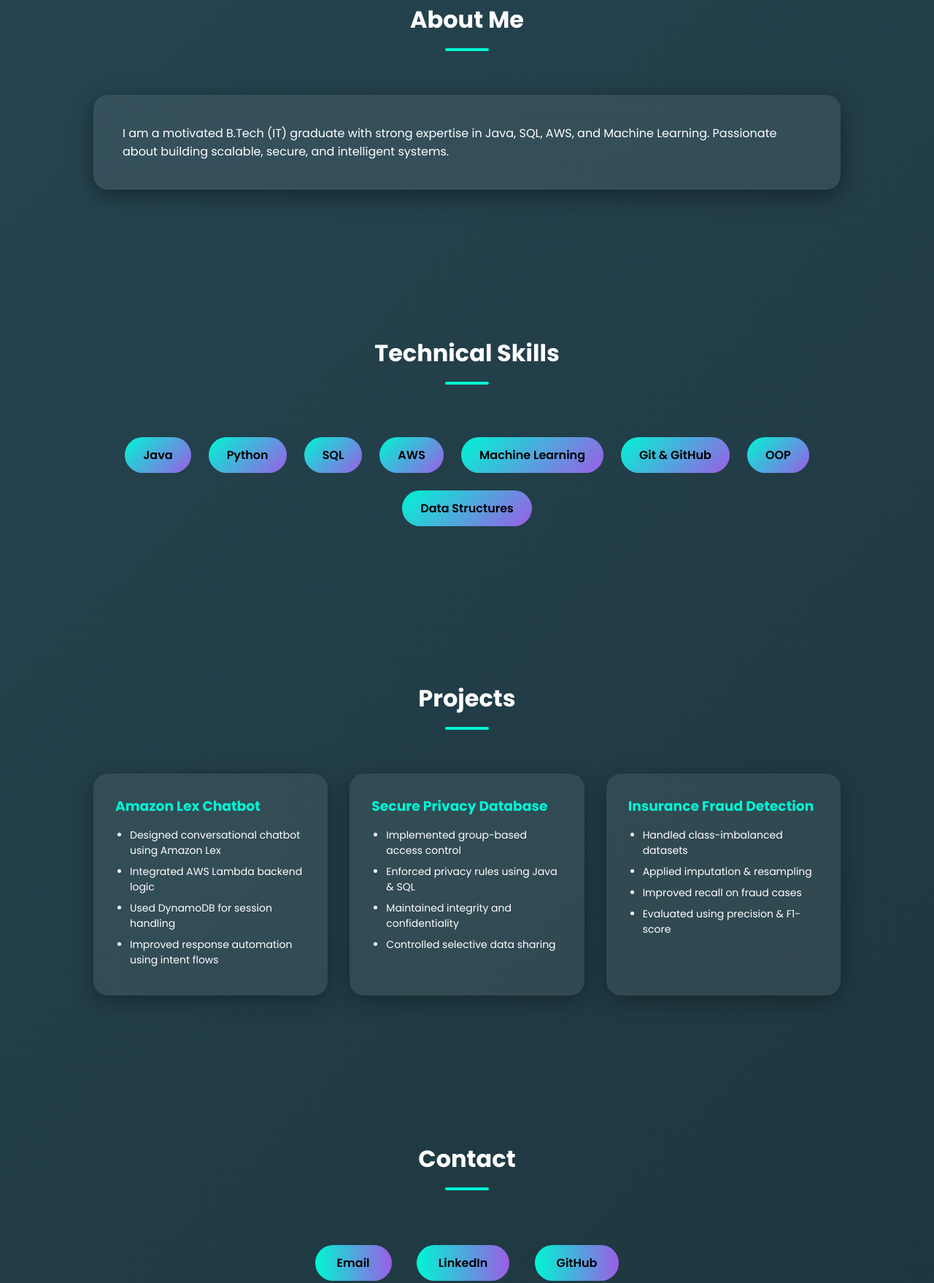
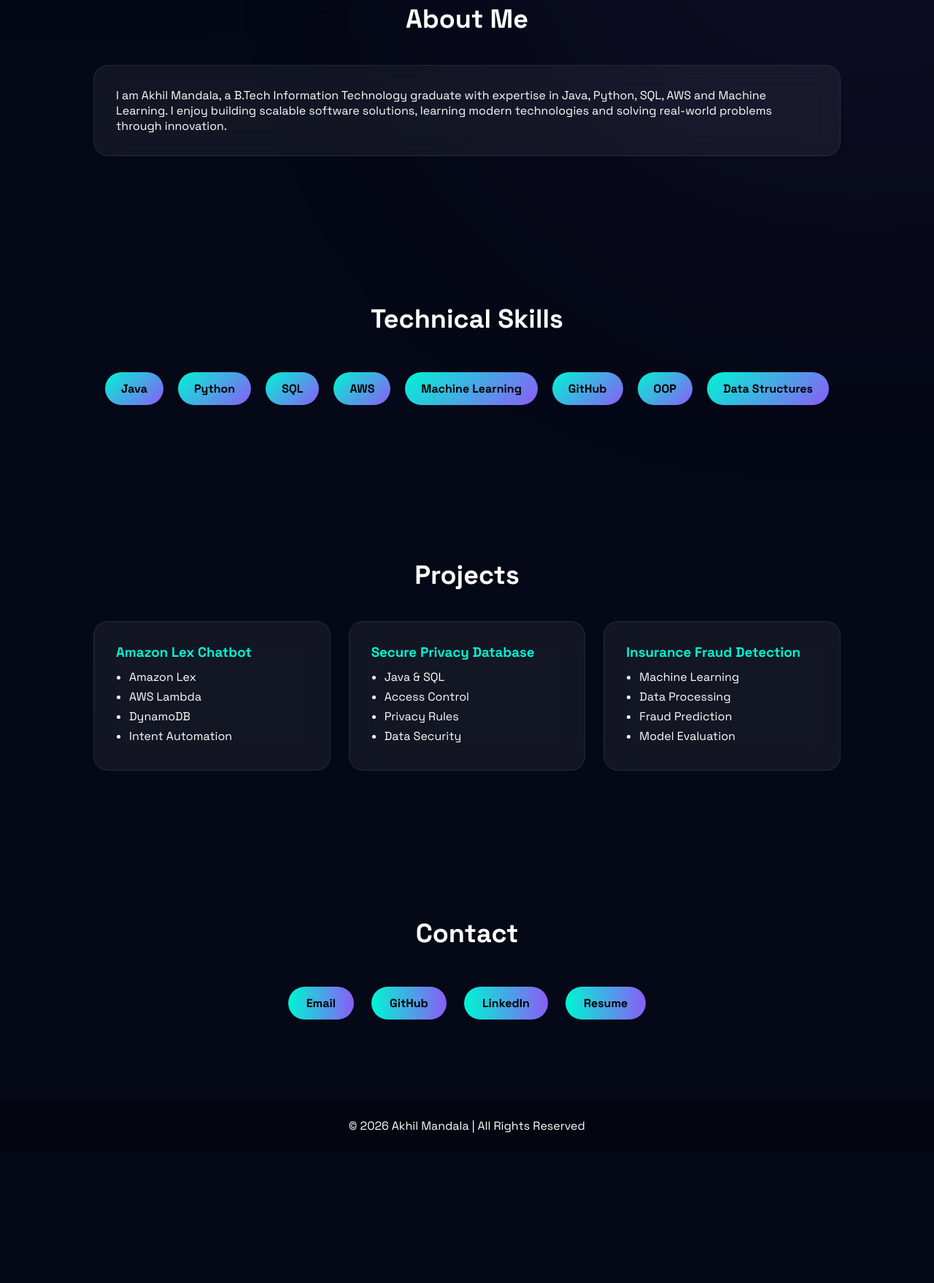
Before and after one commit to Akhil1684/Akhil-portfolio, a plain HTML site: page index.html in a window 1280 px wide. Shown: the part 897-2655 px from the top of the page at 73% size. After the commit the page ends 2475 px from the top, so only its background shows below. Drawn offline with Linux system fonts and the light colour scheme.

Commit message:
Update index.html

```diff
--- a/index.html
+++ b/index.html
@@ -3,216 +3,50 @@
 <head>
 <meta charset="UTF-8">
 <meta name="viewport" content="width=device-width, initial-scale=1.0">
-<title>Akhil Mandala | Portfolio</title>
-
-<link href="https://fonts.googleapis.com/css2?family=Poppins:wght@300;400;600;700&display=swap" rel="stylesheet">
-
+<title>Akhil Mandala | Premium Portfolio</title>
+<link href="https://fonts.googleapis.com/css2?family=Space+Grotesk:wght@300;400;500;700&display=swap" rel="stylesheet">
 <style>
-*{
-    margin:0;
-    padding:0;
-    box-sizing:border-box;
-    font-family:'Poppins',sans-serif;
-    scroll-behavior:smooth;
-}
-
-body{
-    background: linear-gradient(-45deg,#0f2027,#203a43,#2c5364,#1c1c1c);
-    background-size:400% 400%;
-    animation: gradient 15s ease infinite;
-    color:white;
-}
-
-@keyframes gradient{
-    0%{background-position:0% 50%;}
-    50%{background-position:100% 50%;}
-    100%{background-position:0% 50%;}
-}
-
-/* NAVBAR */
-nav{
-    position:fixed;
-    width:100%;
-    display:flex;
-    justify-content:center;
-    padding:20px;
-    backdrop-filter:blur(15px);
-    background:rgba(0,0,0,0.3);
-    z-index:1000;
-}
-
-nav a{
-    color:white;
-    margin:0 25px;
-    text-decoration:none;
-    font-weight:500;
-    transition:0.3s;
-    position:relative;
-}
-
-nav a::after{
-    content:"";
-    position:absolute;
-    left:0;
-    bottom:-5px;
-    width:0%;
-    height:2px;
-    background:#00f5d4;
-    transition:0.4s;
-}
-
-nav a:hover::after{
-    width:100%;
-}
-
-/* HERO */
-header{
-    height:100vh;
-    display:flex;
-    flex-direction:column;
-    justify-content:center;
-    align-items:center;
-    text-align:center;
-    padding:20px;
-}
-
-header h1{
-    font-size:50px;
-    background:linear-gradient(90deg,#00f5d4,#00bbf9,#9b5de5);
-    -webkit-background-clip:text;
-    color:transparent;
-}
-
-header p{
-    margin-top:15px;
-    font-size:20px;
-    opacity:0.9;
-}
-
-/* SECTION */
-section{
-    padding:100px 10%;
-}
-
-h2{
-    text-align:center;
-    margin-bottom:60px;
-    font-size:32px;
-    position:relative;
-}
-
-h2::after{
-    content:"";
-    width:60px;
-    height:4px;
-    background:#00f5d4;
-    display:block;
-    margin:15px auto 0;
-    border-radius:5px;
-}
-
-/* GLASS CARD */
-.glass{
-    background:rgba(255,255,255,0.08);
-    border-radius:20px;
-    padding:40px;
-    backdrop-filter:blur(20px);
-    box-shadow:0 8px 30px rgba(0,0,0,0.4);
-    transition:0.4s;
-}
-
-.glass:hover{
-    transform:translateY(-10px);
-}
-
-/* SKILLS */
-.skills{
-    display:flex;
-    flex-wrap:wrap;
-    justify-content:center;
-}
-
-.skill{
-    padding:12px 25px;
-    margin:12px;
-    border-radius:30px;
-    background:linear-gradient(135deg,#00f5d4,#9b5de5);
-    color:black;
-    font-weight:600;
-    transition:0.3s;
-}
-
-.skill:hover{
-    transform:scale(1.15);
-    box-shadow:0 5px 20px rgba(0,0,0,0.5);
-}
-
-/* PROJECTS */
-.projects{
-    display:grid;
-    grid-template-columns:repeat(auto-fit,minmax(300px,1fr));
-    gap:30px;
-}
-
-.project-card{
-    background:rgba(255,255,255,0.08);
-    padding:30px;
-    border-radius:20px;
-    backdrop-filter:blur(20px);
-    transition:0.4s;
-    box-shadow:0 8px 30px rgba(0,0,0,0.3);
-}
-
-.project-card:hover{
-    transform:translateY(-12px) scale(1.03);
-}
-
-.project-card h3{
-    color:#00f5d4;
-    margin-bottom:15px;
-}
-
-.project-card ul{
-    margin-left:20px;
-}
-
-.project-card li{
-    margin-bottom:8px;
-    font-size:14px;
-}
-
-/* CONTACT */
-.contact{
-    text-align:center;
-}
-
-.contact a{
-    display:inline-block;
-    margin:15px;
-    padding:12px 30px;
-    border-radius:40px;
-    background:linear-gradient(90deg,#00f5d4,#9b5de5);
-    color:black;
-    text-decoration:none;
-    font-weight:600;
-    transition:0.4s;
-}
-
-.contact a:hover{
-    transform:scale(1.1);
-    box-shadow:0 0 25px #00f5d4;
-}
-
-/* FOOTER */
-footer{
-    text-align:center;
-    padding:30px;
-    background:rgba(0,0,0,0.4);
-}
+*{margin:0;padding:0;box-sizing:border-box;font-family:'Space Grotesk',sans-serif;scroll-behavior:smooth}
+body{background:#050816;color:#fff;overflow-x:hidden}
+body::before{content:'';position:fixed;width:700px;height:700px;background:#00f5d4;filter:blur(250px);opacity:.12;top:-250px;left:-250px;z-index:-3}
+body::after{content:'';position:fixed;width:700px;height:700px;background:#8b5cf6;filter:blur(250px);opacity:.12;bottom:-250px;right:-250px;z-index:-3}
+.crystal{position:fixed;backdrop-filter:blur(20px);background:linear-gradient(135deg,rgba(255,255,255,.12),rgba(255,255,255,.02));border:1px solid rgba(255,255,255,.15);z-index:-1;animation:float 8s ease-in-out infinite}
+.c1{width:220px;height:220px;left:-70px;top:15%;transform:rotate(45deg)}
+.c2{width:280px;height:280px;right:-90px;bottom:15%;transform:rotate(-25deg)}
+.c3{width:160px;height:160px;right:12%;top:45%;transform:rotate(60deg)}
+@keyframes float{50%{transform:translateY(-25px)}}
+nav{position:fixed;width:100%;padding:18px;display:flex;justify-content:center;gap:30px;background:rgba(0,0,0,.25);backdrop-filter:blur(12px);z-index:1000}
+nav a{text-decoration:none;color:#fff;position:relative}
+nav a:hover{color:#00f5d4}
+nav a:after{content:'';position:absolute;width:0;height:2px;background:#00f5d4;bottom:-5px;left:50%;transform:translateX(-50%);transition:.3s}
+nav a:hover:after{width:100%}
+header{height:100vh;display:flex;flex-direction:column;justify-content:center;align-items:center;text-align:center;padding:20px}
+h1{font-size:72px;background:linear-gradient(90deg,#00f5d4,#38bdf8,#8b5cf6);-webkit-background-clip:text;color:transparent}
+#typing{font-size:24px;color:#00f5d4;height:35px;margin-top:10px}
+.hero-btn{margin-top:25px;padding:14px 34px;border-radius:40px;background:linear-gradient(90deg,#00f5d4,#8b5cf6);color:#000;text-decoration:none;font-weight:700}
+.hero-btn:hover{box-shadow:0 0 25px #00f5d4;transform:translateY(-4px)}
+section{padding:100px 10%}
+h2{text-align:center;margin-bottom:40px;font-size:36px}
+.glass,.project-card{background:rgba(255,255,255,.06);backdrop-filter:blur(18px);border-radius:20px;padding:30px;border:1px solid rgba(255,255,255,.08)}
+.glass:hover{transform:translateY(-8px)}
+.skills{display:flex;flex-wrap:wrap;justify-content:center}
+.skill{margin:10px;padding:12px 22px;border-radius:30px;background:linear-gradient(135deg,#00f5d4,#8b5cf6);color:#000;font-weight:700}
+.skill:hover{transform:translateY(-8px)}
+.projects{display:grid;grid-template-columns:repeat(auto-fit,minmax(280px,1fr));gap:25px}
+.project-link{text-decoration:none;color:white}
+.project-card{transition:.4s;position:relative;overflow:hidden}
+.project-card:before{content:'';position:absolute;inset:0;background:linear-gradient(120deg,transparent,rgba(255,255,255,.15),transparent);transform:translateX(-100%)}
+.project-card:hover:before{transform:translateX(100%);transition:1s}
+.project-card:hover{transform:translateY(-12px);box-shadow:0 0 25px rgba(0,245,212,.5)}
+.project-card h3{color:#00f5d4;margin-bottom:12px}
+.project-card li{margin-left:18px;margin-bottom:6px}
+.contact{text-align:center}
+.contact a{display:inline-block;margin:10px;padding:12px 25px;border-radius:30px;background:linear-gradient(90deg,#00f5d4,#8b5cf6);color:#000;text-decoration:none;font-weight:700}
+footer{text-align:center;padding:25px;background:rgba(0,0,0,.25)}
 </style>
 </head>
-
 <body>
+<div class="crystal c1"></div><div class="crystal c2"></div><div class="crystal c3"></div>
 
 <nav>
 <a href="#about">About</a>
@@ -223,65 +57,32 @@ footer{
 
 <header>
 <h1>Akhil Mandala</h1>
-<p>B.Tech (IT) | Java | AWS | Machine Learning | Cloud Enthusiast</p>
+<div id="typing"></div>
+<a href="#projects" class="hero-btn">Explore Projects</a>
 </header>
 
 <section id="about">
 <h2>About Me</h2>
 <div class="glass">
-I am a motivated B.Tech (IT) graduate with strong expertise in Java, SQL, AWS, and Machine Learning.
-Passionate about building scalable, secure, and intelligent systems.
+I am Akhil Mandala, a B.Tech Information Technology graduate with expertise in Java, Python, SQL, AWS and Machine Learning. I enjoy building scalable software solutions, learning modern technologies and solving real-world problems through innovation.
 </div>
 </section>
 
 <section id="skills">
 <h2>Technical Skills</h2>
 <div class="skills">
-<div class="skill">Java</div>
-<div class="skill">Python</div>
-<div class="skill">SQL</div>
-<div class="skill">AWS</div>
-<div class="skill">Machine Learning</div>
-<div class="skill">Git & GitHub</div>
-<div class="skill">OOP</div>
-<div class="skill">Data Structures</div>
+<div class="skill">Java</div><div class="skill">Python</div><div class="skill">SQL</div>
+<div class="skill">AWS</div><div class="skill">Machine Learning</div>
+<div class="skill">GitHub</div><div class="skill">OOP</div><div class="skill">Data Structures</div>
 </div>
 </section>
 
 <section id="projects">
 <h2>Projects</h2>
 <div class="projects">
-
-<div class="project-card">
-<h3>Amazon Lex Chatbot</h3>
-<ul>
-<li>Designed conversational chatbot using Amazon Lex</li>
-<li>Integrated AWS Lambda backend logic</li>
-<li>Used DynamoDB for session handling</li>
-<li>Improved response automation using intent flows</li>
-</ul>
-</div>
-
-<div class="project-card">
-<h3>Secure Privacy Database</h3>
-<ul>
-<li>Implemented group-based access control</li>
-<li>Enforced privacy rules using Java & SQL</li>
-<li>Maintained integrity and confidentiality</li>
-<li>Controlled selective data sharing</li>
-</ul>
-</div>
-
-<div class="project-card">
-<h3>Insurance Fraud Detection</h3>
-<ul>
-<li>Handled class-imbalanced datasets</li>
-<li>Applied imputation & resampling</li>
-<li>Improved recall on fraud cases</li>
-<li>Evaluated using precision & F1-score</li>
-</ul>
-</div>
-
+<a class="project-link" href="projects/chatbot.html"><div class="project-card"><h3>Amazon Lex Chatbot</h3><ul><li>Amazon Lex</li><li>AWS Lambda</li><li>DynamoDB</li><li>Intent Automation</li></ul></div></a>
+<a class="project-link" href="projects/privacy-database.html"><div class="project-card"><h3>Secure Privacy Database</h3><ul><li>Java & SQL</li><li>Access Control</li><li>Privacy Rules</li><li>Data Security</li></ul></div></a>
+<a class="project-link" href="projects/fraud-detection.html"><div class="project-card"><h3>Insurance Fraud Detection</h3><ul><li>Machine Learning</li><li>Data Processing</li><li>Fraud Prediction</li><li>Model Evaluation</li></ul></div></a>
 </div>
 </section>
 
@@ -289,14 +90,24 @@ Passionate about building scalable, secure, and intelligent systems.
 <h2>Contact</h2>
 <div class="contact">
 <a href="mailto:imakhil.1684@gmail.com">Email</a>
+<a href="https://github.com/Akhil1684" target="_blank">GitHub</a>
 <a href="https://www.linkedin.com/in/akhil-mandala-938561281" target="_blank">LinkedIn</a>
-<a href="https://github.com/Akhil1684" target="_blank">GitHub</a>
+<a href="resume.pdf" target="_blank">Resume</a>
 </div>
 </section>
 
-<footer>
-© 2026 Akhil Mandala | All Rights Reserved
-</footer>
+<footer>© 2026 Akhil Mandala | All Rights Reserved</footer>
 
+<script>
+const roles=['Java Developer','AWS Cloud Enthusiast','Machine Learning Engineer','Software Engineer'];
+let r=0,c=0;
+function type(){
+document.getElementById('typing').textContent=roles[r].substring(0,c);
+c++;
+if(c>roles[r].length){setTimeout(()=>{c=0;r=(r+1)%roles.length;},1000);}
+setTimeout(type,120);
+}
+type();
+</script>
 </body>
 </html>
```
